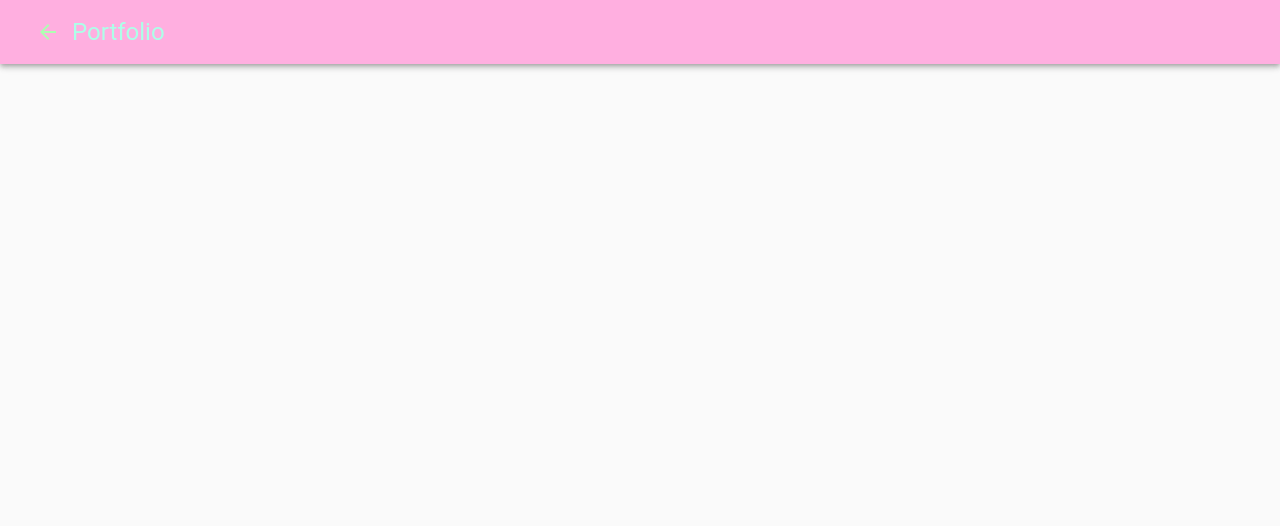
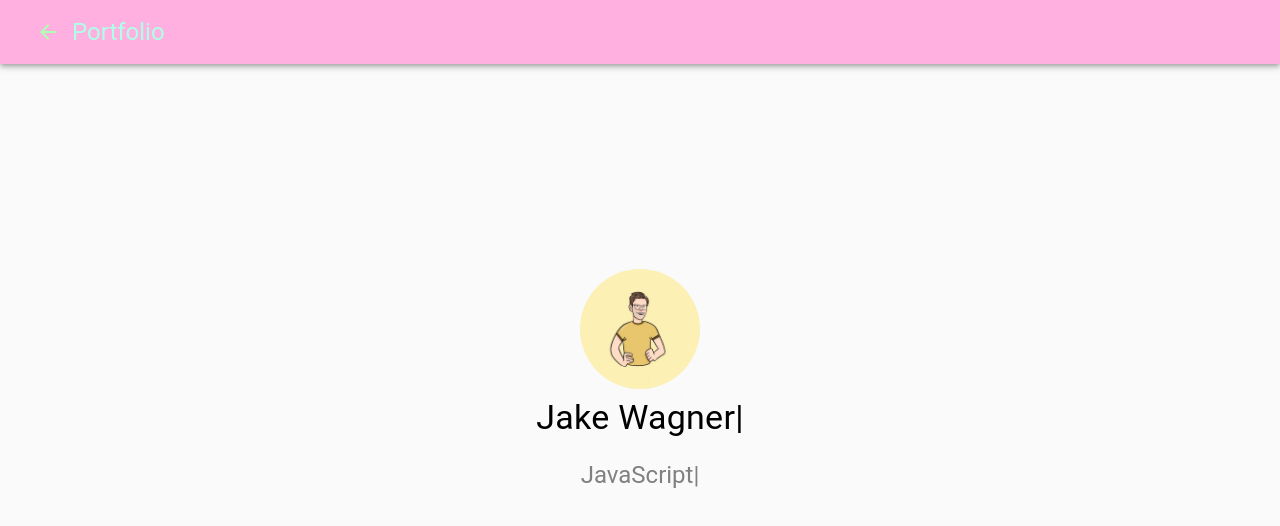
Before and after one commit to jkwagneriii/JakeWebsiteReact, a React (Create React App) app in the folder client/: page / in a window 1280 px wide. Shown: the top 526 px of the page. Built offline with nearby package versions, Linux system fonts and the light colour scheme.

Commit message:
using the typed npm package

```diff
--- /dev/null
+++ b/client/src/components/Header.js
@@ -0,0 +1,68 @@
+import React from 'react'
+import {makeStyles} from '@material-ui/core/styles'
+import {
+Typography,
+Avatar,
+Grid,
+Box
+} from "@material-ui/core"
+import Typed from "react-typed"
+import avatar from '../images/avatar.JPG'
+
+// CSS STYLES
+const useStyles = makeStyles(theme=> ({
+    avatar: {
+        width: theme.spacing(15),
+        height: theme.spacing(15),
+        margin: theme.spacing(1),
+    },
+    title: {
+        color: "black"
+    },
+    subtitle: {
+        color: "grey",
+        marginBottom: "3rem"
+    },
+    typedContainer: {
+        position: "absolute",
+        top: "50%",
+        left: "50%",
+        transform: "translate(-50%, -50%)",
+        width: "100vw",
+        textAlign: "center",
+        zIndex: 1
+    }
+}))
+
+
+const Header = () => {
+    const classes = useStyles()
+    return (
+    <>
+        <Box className={classes.typedContainer}>
+            <Grid container justify="center">
+            <Avatar className={classes.avatar} src={avatar} alt="Jake Wagner" />
+            </Grid>
+            <Typography
+            className={classes.title}
+            variant="h4">
+                <Typed strings={["Jake Wagner"]} typeSpeed={40}/>
+            </Typography>
+            <br/>
+            <Typography
+            className={classes.subtitle}
+            variant="h5">
+                <Typed
+                strings={
+                    ["Full-Stack Web Development", "JavaScript", "React", "JQuery", "MongoDB", "Express", "HTML5", "CSS3", "Bootstrap", "Material-UI"]
+                }
+                typeSpeed={40}
+                backSpeed={60}
+                loop/>
+            </Typography>
+        </Box>
+    </>
+    )
+}
+
+export default Header
--- a/client/src/components/index.js
+++ b/client/src/components/index.js
@@ -1,10 +1,12 @@
 import React from 'react'
 import Navbar from './Navbar'
+import Header from './Header'
 
 const Home = () => {
     return (
         <div>
             <Navbar />
+            <Header />
         </div>
     )
 }
--- a/package.json
+++ b/package.json
@@ -24,6 +24,7 @@
     "@material-ui/icons": "^4.11.2",
     "@material-ui/styles": "^4.11.2",
     "express": "^4.17.1",
-    "if-env": "^1.0.4"
+    "if-env": "^1.0.4",
+    "react-typed": "^1.2.0"
   }
 }
```
Also changed, not shown: 2 other files (tests, documents, lock files or other folders).
